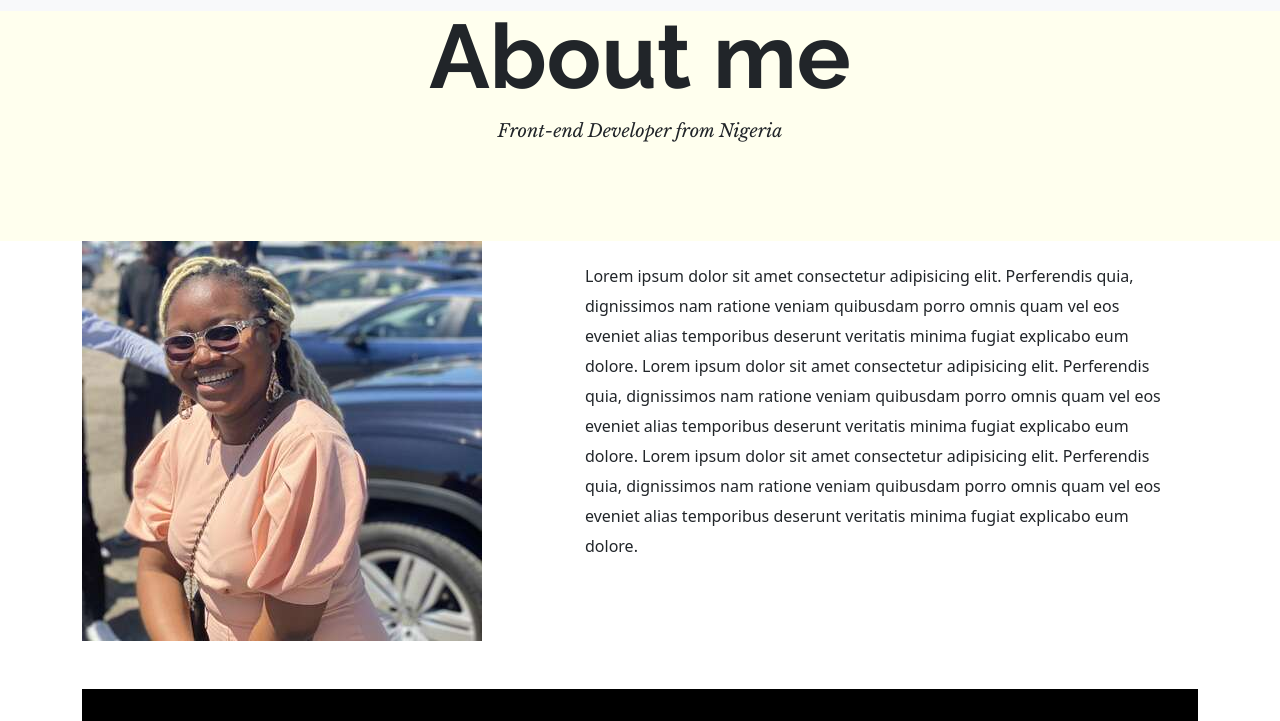
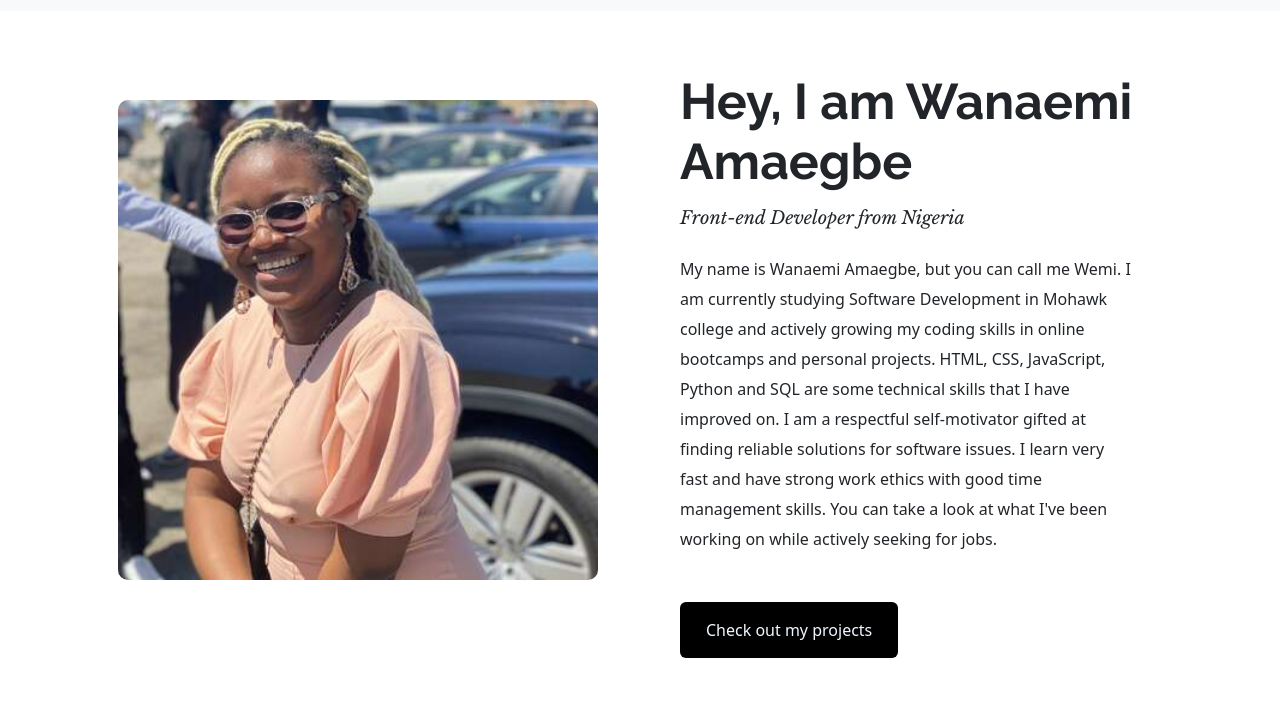
Before and after one commit to w-emi/portfolio-project, a plain HTML site: page about.html in a window 1280 px wide. Shown: the part 46-767 px from the top of the page. Drawn offline with nearby package versions, Linux system fonts and the light colour scheme.

Commit message:
Improved about page with more content

```diff
--- a/about.html
+++ b/about.html
@@ -60,28 +60,29 @@
         </div>
       </div>
     </nav>
-    <div class="hero p-5">
-      <h1>About me</h1>
-      <p class="mb-5">Front-end Developer from Nigeria</p>
-    </div>
-    <div class="container">
+    <div class="about-section container p-5">
       <div class="row mb-5">
-        <div class="col-5 d-none d-md-block project-image">
-          <img src="images/wemi.jpg" alt="" class="img-fluid" />
+        <div class="col-lg-6 project-image mt-5">
+          <img
+            src="images/wemi.jpg"
+            alt="Wanaemi Amaegbe"
+            class="img-fluid wemi-img"
+          />
         </div>
         <div class="col project-description">
-          <p>
-            Lorem ipsum dolor sit amet consectetur adipisicing elit. Perferendis
-            quia, dignissimos nam ratione veniam quibusdam porro omnis quam vel
-            eos eveniet alias temporibus deserunt veritatis minima fugiat
-            explicabo eum dolore. Lorem ipsum dolor sit amet consectetur
-            adipisicing elit. Perferendis quia, dignissimos nam ratione veniam
-            quibusdam porro omnis quam vel eos eveniet alias temporibus deserunt
-            veritatis minima fugiat explicabo eum dolore. Lorem ipsum dolor sit
-            amet consectetur adipisicing elit. Perferendis quia, dignissimos nam
-            ratione veniam quibusdam porro omnis quam vel eos eveniet alias
-            temporibus deserunt veritatis minima fugiat explicabo eum dolore.
+          <h1 class="mb-3">Hey, I am Wanaemi Amaegbe</h1>
+          <h2 class="mb-4">Front-end Developer from Nigeria</h2>
+          <p class="mb-5">
+            My name is Wanaemi Amaegbe, but you can call me Wemi. I am currently
+            studying Software Development in Mohawk college and actively growing
+            my coding skills in online bootcamps and personal projects. HTML,
+            CSS, JavaScript, Python and SQL are some technical skills that I
+            have improved on. I am a respectful self-motivator gifted at finding
+            reliable solutions for software issues. I learn very fast and have
+            strong work ethics with good time management skills. You can take a
+            look at what I've been working on while actively seeking for jobs.
           </p>
+          <a href="#" class="btn btn-about">Check out my projects</a>
         </div>
       </div>
       <footer id="contact">
--- a/styles/style.css
+++ b/styles/style.css
@@ -1,8 +1,12 @@
-/* font-family: 'Libre Baskerville', serif;
-font-family: 'Raleway', sans-serif; */
+:root {
+  --default-font: "Libre Baskerville", serif;
+  --head-font: "Raleway", sans-serif;
+  --main-color: #ffffee;
+}
+
 h1,
 h2 {
-  font-family: "Raleway", sans-serif;
+  font-family: var(--head-font);
   font-weight: bold;
 }
 h1 {
@@ -17,14 +21,14 @@ h2 i {
 footer {
   text-align: center;
   background: black;
-  color: #ffffee;
+  color: var(--main-color);
   padding: 35px;
 }
 .hero h2 {
   font-size: 35px;
 }
 .hero p {
-  font-family: "Libre Baskerville", serif;
+  font-family: var(--default-font);
   font-style: italic;
   font-weight: normal;
   font-size: 18px;
@@ -35,12 +39,24 @@ footer {
   color: black;
 }
 footer .social-links a {
-  color: #ffffee;
+  color: var(--main-color);
 }
 .hero {
-  background: #ffffee;
+  background: var(--main-color);
   text-align: center;
   padding: 180px 30px;
+}
+.about-section {
+  margin-top: 50px;
+}
+.about-section h1 {
+  font-size: 50px;
+}
+.about-section h2 {
+  font-size: 18px;
+  font-family: var(--default-font);
+  font-style: italic;
+  font-weight: normal;
 }
 .btn-about {
   background: black;
@@ -78,6 +94,10 @@ footer .social-links a {
   border-radius: 50%;
   width: 30px;
 }
+.wemi-img {
+  border-radius: 10px;
+  width: 480px;
+}
 @media (max-width: 960px) {
   h2 {
     font-size: 40px;
```
